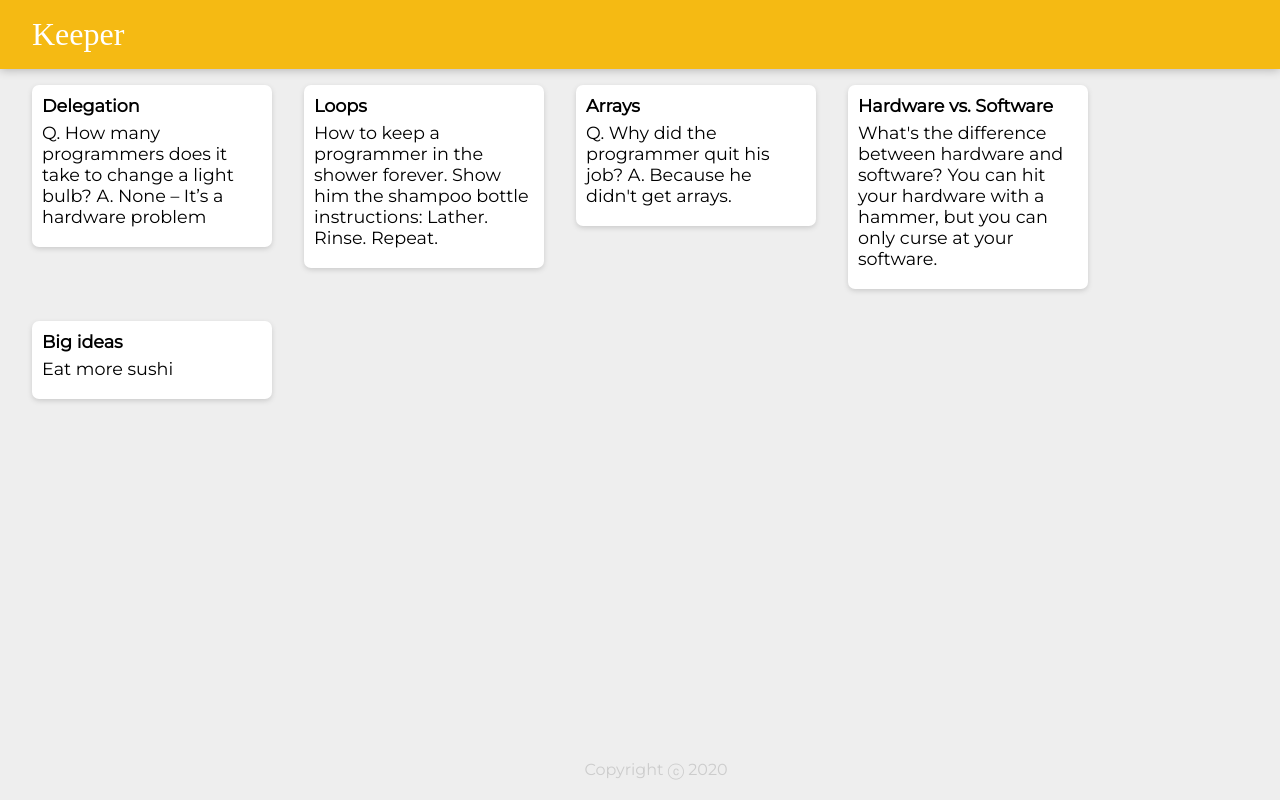
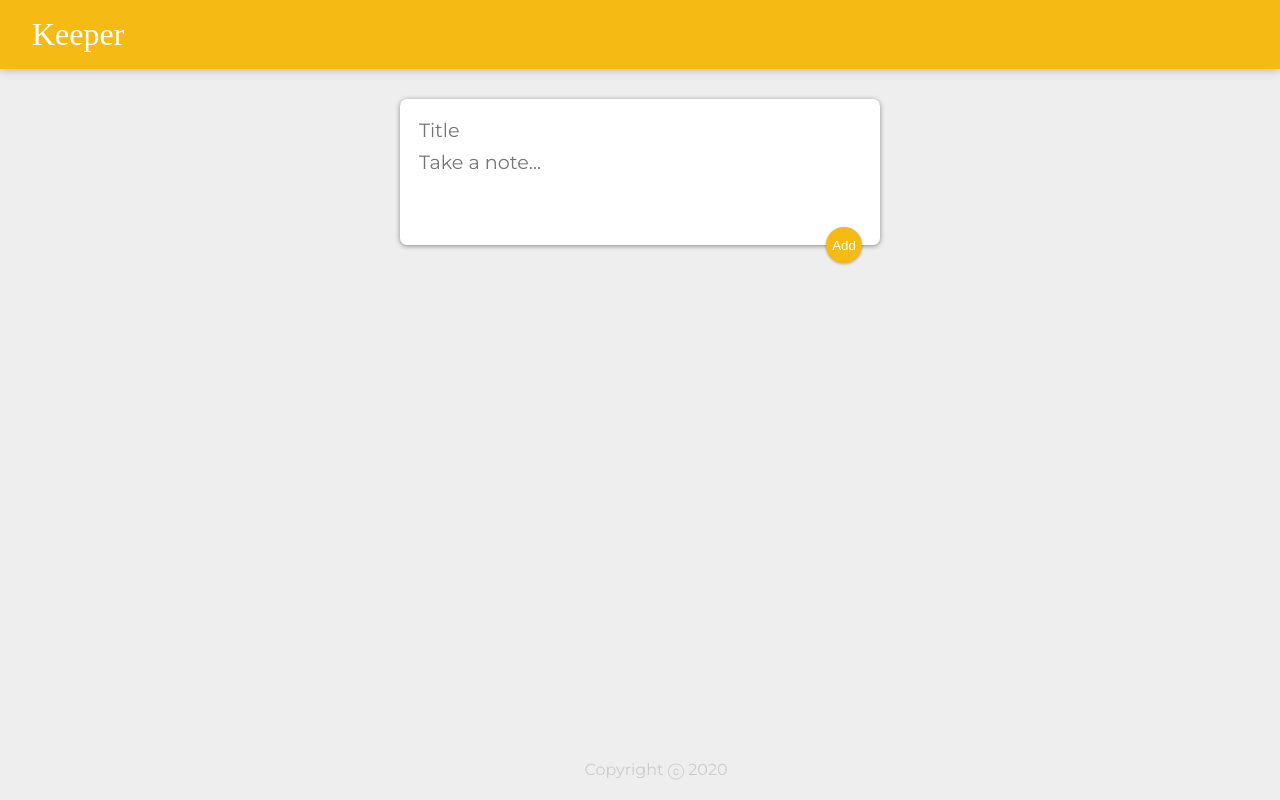
Before and after one commit to hd1517/keeper, a React (Create React App) app in the folder client/: page / in a window 1280 px wide. Built offline with nearby package versions, Linux system fonts and the light colour scheme; a web font is replaced by a local one.

Commit message:
CreateArea component to add new notes

```diff
--- a/client/public/styles.css
+++ b/client/public/styles.css
@@ -37,6 +37,7 @@
 footer p {
   color: #ccc;
 }
+
 .note {
   background: #fff;
   border-radius: 7px;
@@ -46,13 +47,63 @@
   margin: 16px;
   float: left;
 }
+
 .note h1 {
   font-size: 1.1em;
   margin-bottom: 6px;
 }
+
 .note p {
   font-size: 1.1em;
   margin-bottom: 10px;
   white-space: pre-wrap;
   word-wrap: break-word;
 }
+
+.note button {
+  position: relative;
+  float: right;
+  margin-right: 10px;
+  color: #f5ba13;
+  border: none;
+  width: 36px;
+  height: 36px;
+  cursor: pointer;
+  outline: none;
+}
+
+form {
+  position: relative;
+  width: 480px;
+  margin: 30px auto 20px auto;
+  background: #fff;
+  padding: 15px;
+  border-radius: 7px;
+  box-shadow: 0 1px 5px rgb(138, 137, 137);
+}
+
+form input,
+form textarea {
+  width: 100%;
+  border: none;
+  padding: 4px;
+  outline: none;
+  font-size: 1.2em;
+  font-family: inherit;
+  resize: none;
+}
+
+form button {
+  position: absolute;
+  right: 18px;
+  bottom: -18px;
+  background: #f5ba13;
+  color: #fff;
+  border: none;
+  border-radius: 50%;
+  width: 36px;
+  height: 36px;
+  box-shadow: 0 1px 3px rgba(0, 0, 0, 0.3);
+  cursor: pointer;
+  outline: none;
+}
--- a/client/src/components/App.js
+++ b/client/src/components/App.js
@@ -1,18 +1,37 @@
-import React from 'react';
+import React, { useState } from 'react';
 import Header from './Header';
 import Footer from './Footer';
 import Note from './Note';
-import notes from '../notes';
+import CreateArea from './CreateArea';
 
 function App() {
+  const [notes, setNotes] = useState([]);
+
+  function addNote(newNote) {
+    setNotes(prevNotes => {
+      return [...prevNotes, newNote];
+    });
+  }
+
+  function deleteNote(id) {
+    setNotes(prevNotes => {
+      return prevNotes.filter((noteItem, index) => {
+        return index !== id;
+      });
+    });
+  }
+
   return (
     <div>
       <Header />
-      {notes.map(noteItem => (
+      <CreateArea onAdd={addNote} />
+      {notes.map((noteItem, index) => (
         <Note
-          key={noteItem.key}
+          key={index}
+          id={index}
           title={noteItem.title}
           content={noteItem.content}
+          onDelete={deleteNote}
         />
       ))}
       <Footer />
--- /dev/null
+++ b/client/src/components/CreateArea.js
@@ -0,0 +1,51 @@
+import React, {useState} from 'react';
+
+function CreateArea(props) {
+    const [note, setNote] = useState({
+      title: "",
+      content: ""
+    });
+
+    function handleChange(event) {
+      const { name, value } = event.target;
+
+      setNote(prevNote => {
+        return {
+          ...prevNote,
+          [name]: value
+        };
+      });
+    }
+
+    function submitNote(event) {
+      props.onAdd(note);
+      setNote({
+        title: "",
+        content: ""
+      });
+      event.preventDefault();
+    }
+
+    return (
+      <div>
+        <form>
+          <input
+            name="title"
+            onChange={handleChange}
+            value={note.title}
+            placeholder="Title"
+          />
+          <textarea
+            name="content"
+            onChange={handleChange}
+            value={note.content}
+            placeholder="Take a note..."
+            rows="3"
+          />
+          <button onClick={submitNote}>Add</button>
+        </form>
+      </div>
+    );
+  }
+
+  export default CreateArea;
--- a/client/src/components/Note.js
+++ b/client/src/components/Note.js
@@ -1,10 +1,15 @@
 import React from 'react';
 
 function Note(props) {
+  function handleClick() {
+    props.onDelete(props.id);
+  }
+
   return (
     <div className="note">
       <h1>{props.title}</h1>
       <p>{props.content}</p>
+      <button onClick={handleClick}>DELETE</button>
     </div>
   );
 }
--- a/client/src/notes.js
+++ /dev/null
@@ -1,33 +0,0 @@
-const notes = [
-    {
-      key: 1,
-      title: "Delegation",
-      content:
-        "Q. How many programmers does it take to change a light bulb? A. None – It’s a hardware problem"
-    },
-    {
-      key: 2,
-      title: "Loops",
-      content:
-        "How to keep a programmer in the shower forever. Show him the shampoo bottle instructions: Lather. Rinse. Repeat."
-    },
-    {
-      key: 3,
-      title: "Arrays",
-      content:
-        "Q. Why did the programmer quit his job? A. Because he didn't get arrays."
-    },
-    {
-      key: 4,
-      title: "Hardware vs. Software",
-      content:
-        "What's the difference between hardware and software? You can hit your hardware with a hammer, but you can only curse at your software."
-    },
-    {
-      key: 5,
-      title: "Big ideas",
-      content: "Eat more sushi"
-    }
-  ];
-
-  export default notes;
```
Also changed, not shown: 1 other file (tests, documents, lock files or other folders). Lines whose indentation alone changed are shown as unchanged.
